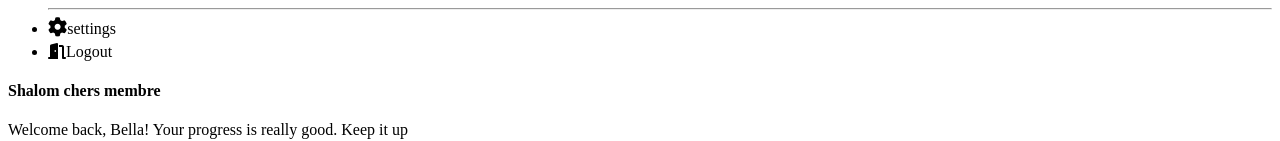
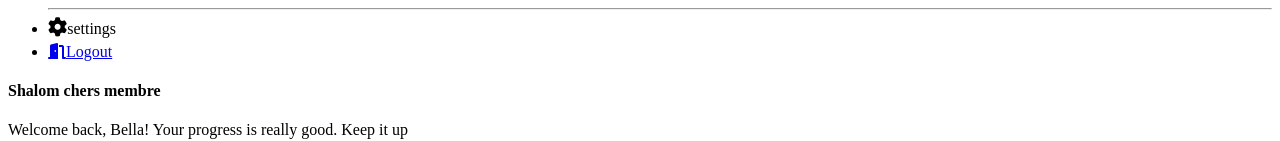
Before and after one commit to abbam1/msa_front, a Vue app: page /dashboard in a window 1280 px wide. Shown: the part 262-403 px from the top of the page. Built offline with nearby package versions, Linux system fonts and the light colour scheme.

Commit message:
ajout retour bouton logout

```diff
--- a/src/views/Dashboard.vue
+++ b/src/views/Dashboard.vue
@@ -96,7 +96,7 @@
             </a>
           </li>
           <li class="nav-item" style="margin-top: 5px">
-            <a class="nav-link">
+            <a class="nav-link" :href="'/'">
               <i class="fa fa-door-open"></i>
 
               <span class="nav-link-text ms-1">Logout</span>
--- a/src/views/Home.vue
+++ b/src/views/Home.vue
@@ -69,8 +69,8 @@
 <script setup>
 import { onMounted } from "vue";
 import Navbar from "../components/navbar.vue";
-// //script d'appel pour le verset du jour
 
+//script d'appel pour le verset du jour
 onMounted(() => {
   let verseOfTheDay = document.createElement("script");
   verseOfTheDay.setAttribute(
```
